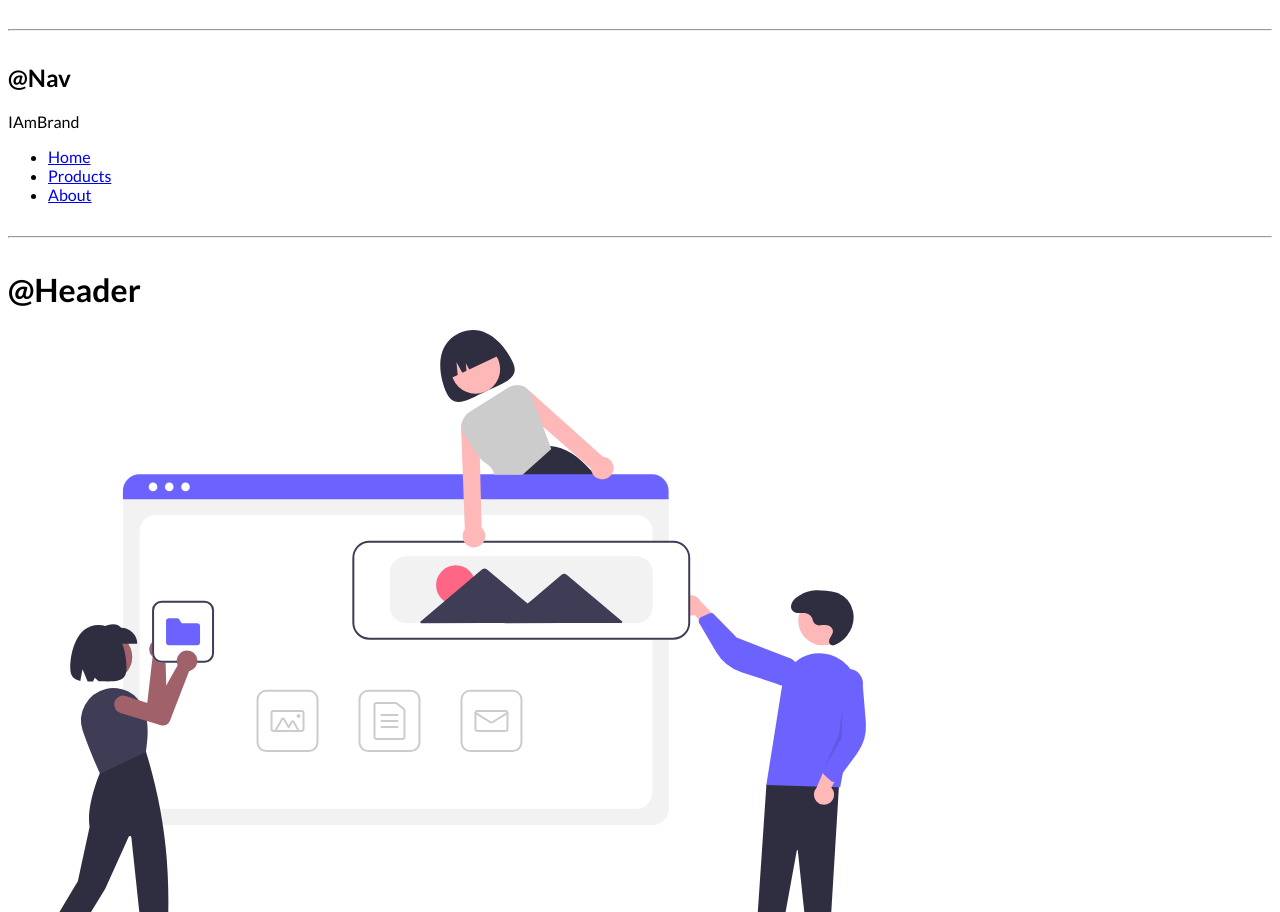
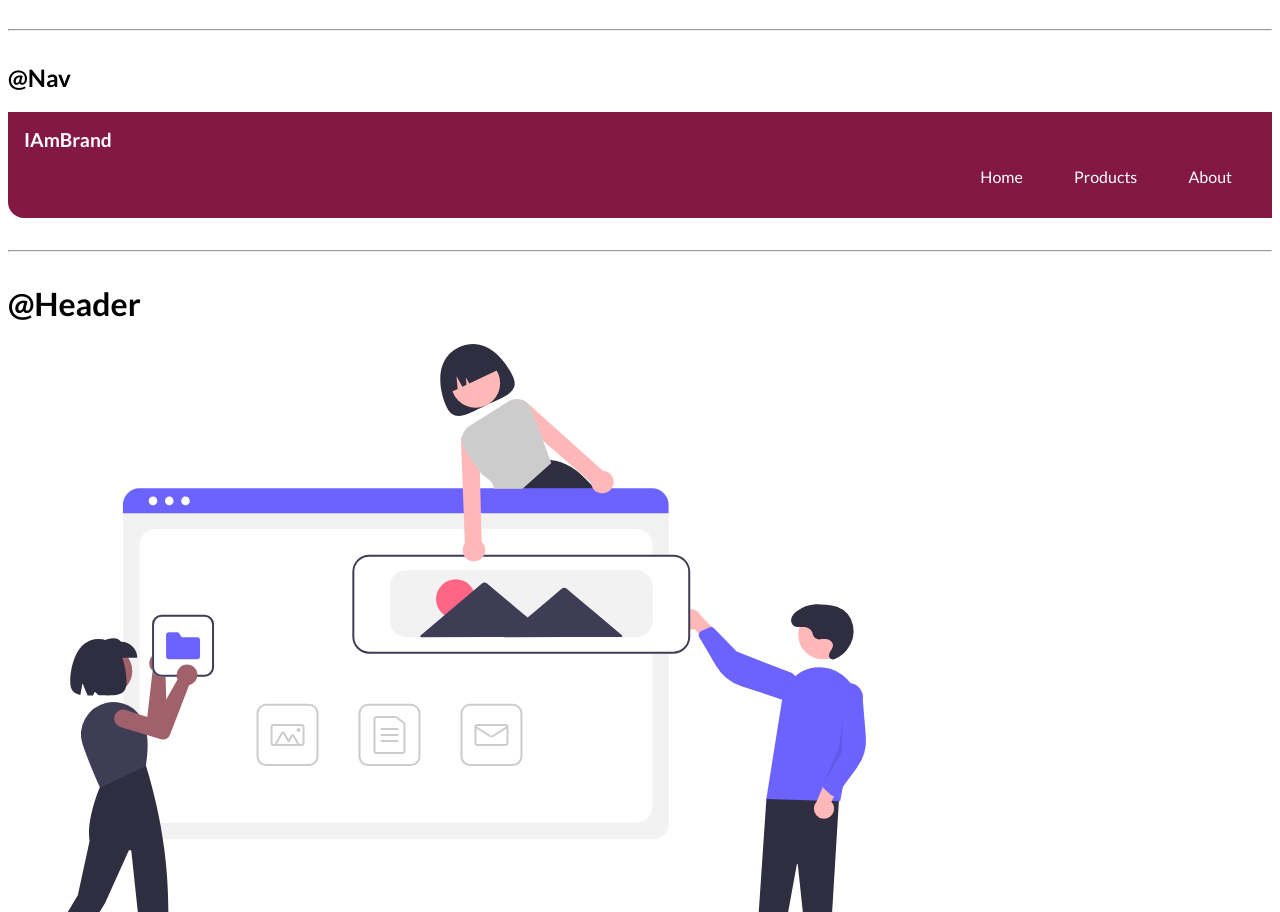
Before and after one commit to varunipandey/lesson-three-live, a plain HTML site: page index.html in a window 1280 px wide. Shown: the part 1185-2097 px from the top of the page. Drawn offline with Linux system fonts and the light colour scheme.

Commit message:
navigation done

```diff
--- a/index.html
+++ b/index.html
@@ -61,17 +61,17 @@
         <hr>
         <h2>@Nav</h2>
 
-        <nav>
-            <div>IAmBrand</div>
-            <ul>
-                <li>
-                    <a href="/">Home</a>
+        <nav class="navigation container">
+            <div class="nav-brand">IAmBrand</div>
+            <ul class="list-no-bullet nav-pills">
+                <li class="list-item-inline">
+                    <a class="link" href="/">Home</a>
                 </li>
-                <li>
-                    <a href="/">Products</a>
+                <li class="list-item-inline">
+                    <a  class="link" href="/">Products</a>
                 </li>
-                <li>
-                    <a href="/">About</a>
+                <li class="list-item-inline">
+                    <a class="link" href="/">About</a>
                 </li>
             </ul>
         </nav>
--- a/style.css
+++ b/style.css
@@ -63,9 +63,28 @@ hr {
 
 .list-no-bullet {
     list-style: none;
+
 }
 
 .list-item-inline {
     display: inline;
     padding: 0rem 0.5rem;
 }
+
+.navigation {
+    background-color: var(--primary-color);
+    color: white;
+    padding: 1rem;
+    border-bottom-left-radius: 1rem;
+
+}
+.navigation .nav-brand {
+    font-weight: bold;
+    font-size: 1.2rem;
+}
+.navigation .nav-pills {
+    text-align: right;
+}
+.navigation .link {
+    color:white;
+}
```
